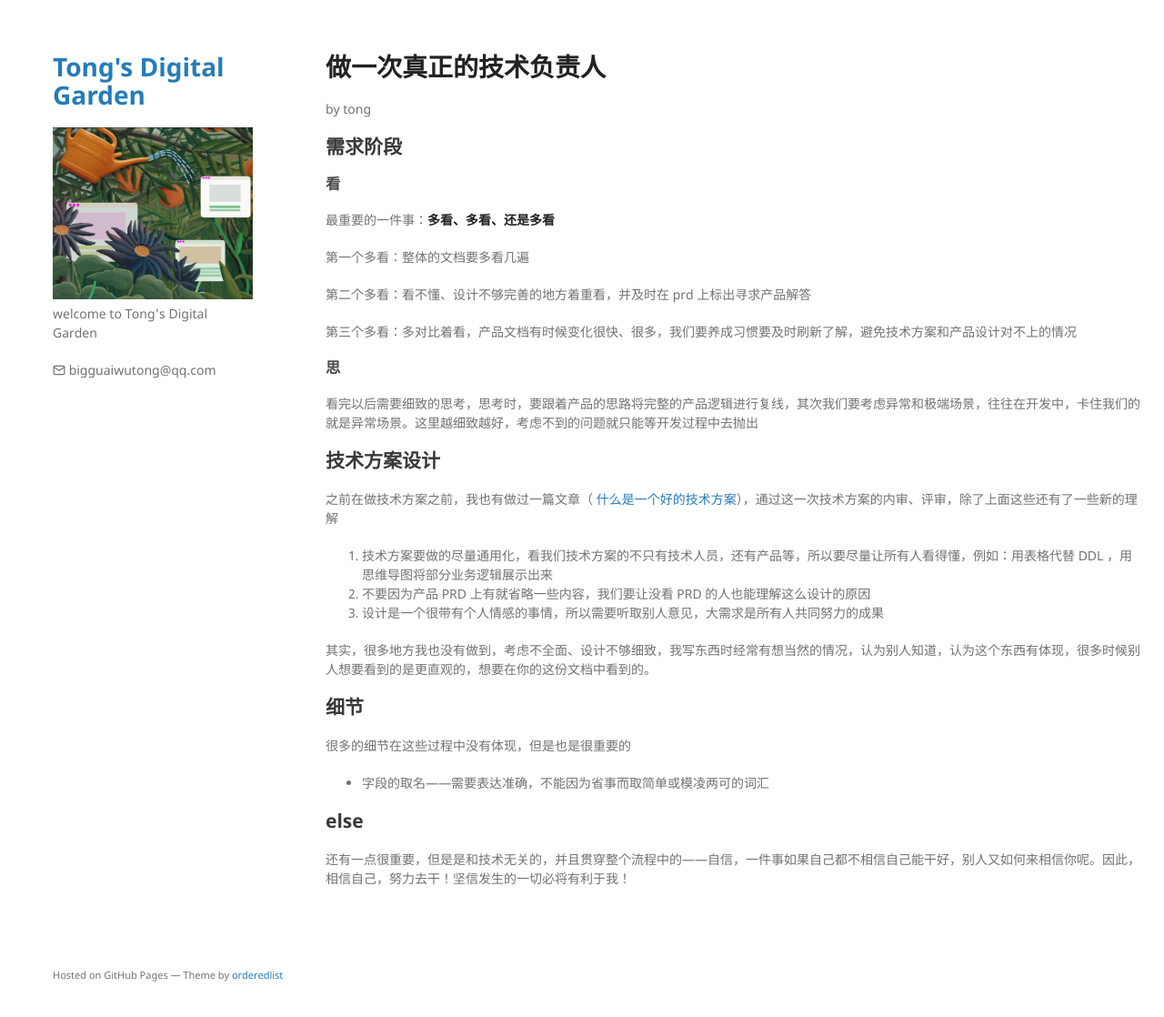
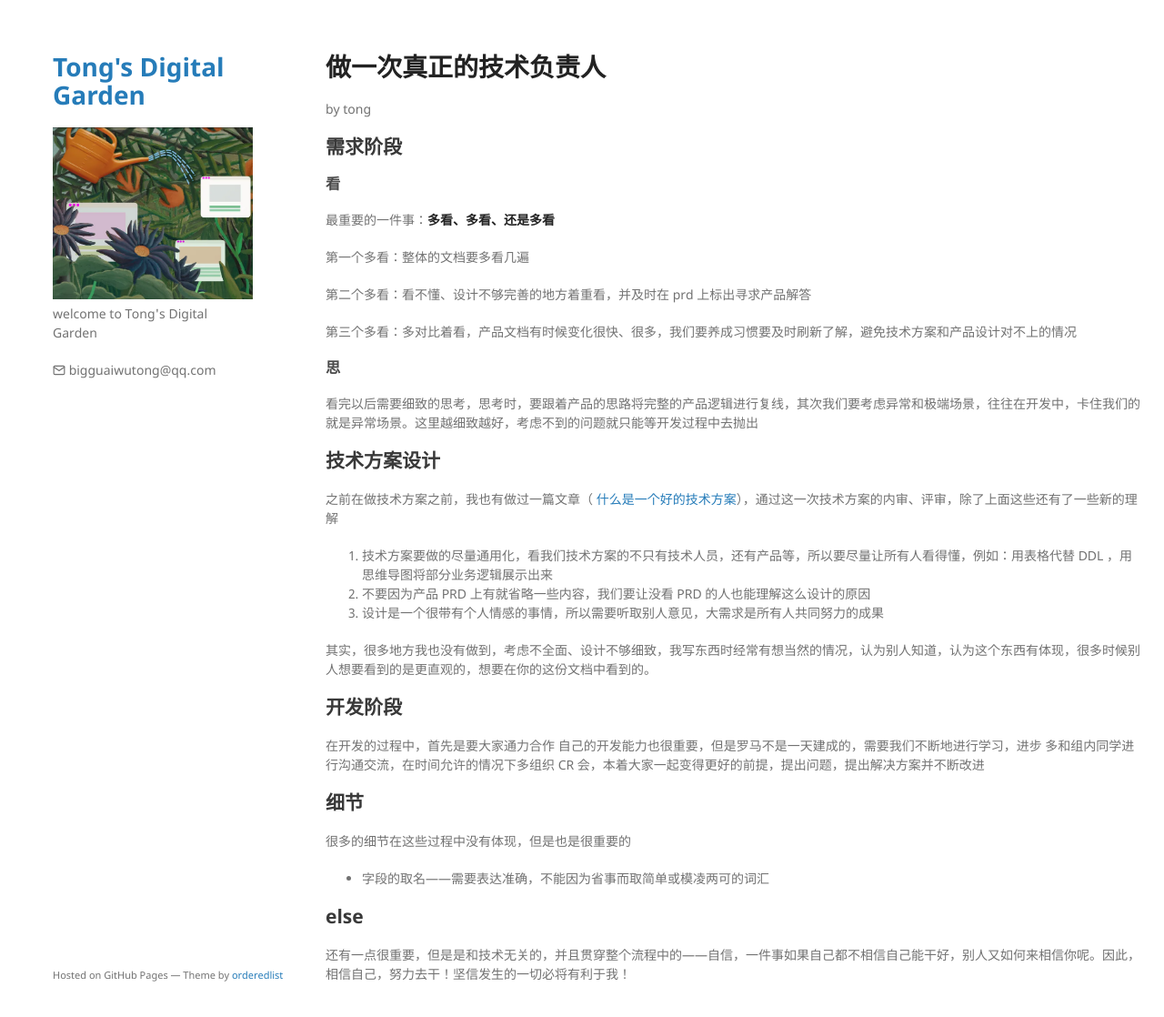
Before and after one commit to TongCodeSpace/TongCodeSpace.github.io, a Jekyll site: the page built from note/复盘/工作/做一次技术负责人.md, in a window 1280 px wide and 1151 px high. Shown: the top 1118 px of the window at 91% size. Built offline with Jekyll 4.4.1, drawn with Linux system fonts in a browser that asks for light colours; comment, search, counter and statistics services are not loaded.

Commit message:
vault backup: M .obsidian/workspace.json note/复盘/工作/做一次技术负责人.md

```diff
--- a/note/复盘/工作/做一次技术负责人.md
+++ b/note/复盘/工作/做一次技术负责人.md
@@ -24,7 +24,10 @@ layout: post
 
 其实，很多地方我也没有做到，考虑不全面、设计不够细致，我写东西时经常有想当然的情况，认为别人知道，认为这个东西有体现，很多时候别人想要看到的是更直观的，想要在你的这份文档中看到的。
 
-
+## 开发阶段
+在开发的过程中，首先是要大家通力合作
+自己的开发能力也很重要，但是罗马不是一天建成的，需要我们不断地进行学习，进步
+多和组内同学进行沟通交流，在时间允许的情况下多组织 CR 会，本着大家一起变得更好的前提，提出问题，提出解决方案并不断改进
 ## 细节
 很多的细节在这些过程中没有体现，但是也是很重要的
 - 字段的取名——需要表达准确，不能因为省事而取简单或模凌两可的词汇
```
Also changed, not shown: .obsidian/workspace.json.
